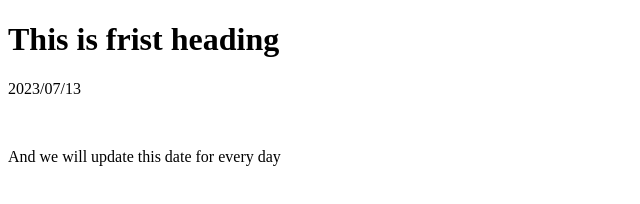
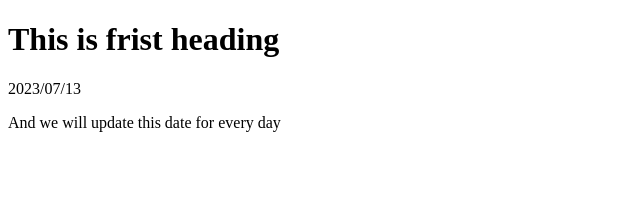
Before and after one commit to abdimalik2004/html-and-css-book, a plain HTML site: page home.html in a window 1280 px wide. Shown: the whole page, without its empty margins (0-640 px from the left). Drawn offline with Linux system fonts and the light colour scheme.

Commit message:
home.html file added

```diff
--- a/home.html
+++ b/home.html
@@ -7,7 +7,7 @@
 </head>
 <body>
 	<h1>This is frist heading </h1>
-	<p>2023/07/13</p> <br>
+	<p>2023/07/13</p>
 	<p> And we will update this date for every day</p>
 </body>
 </html>
```
